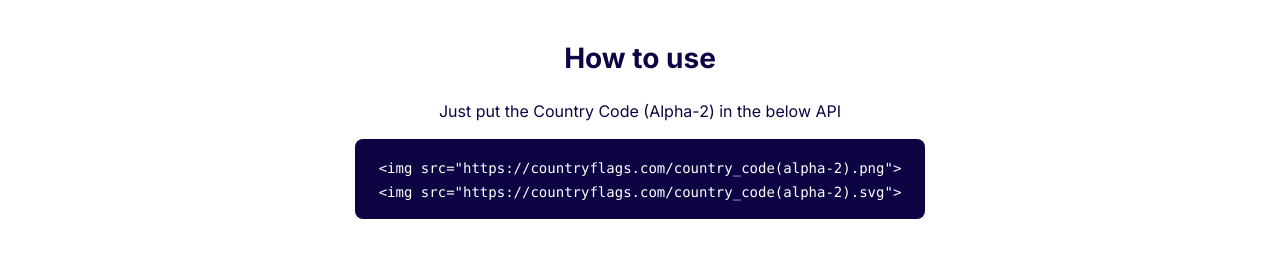
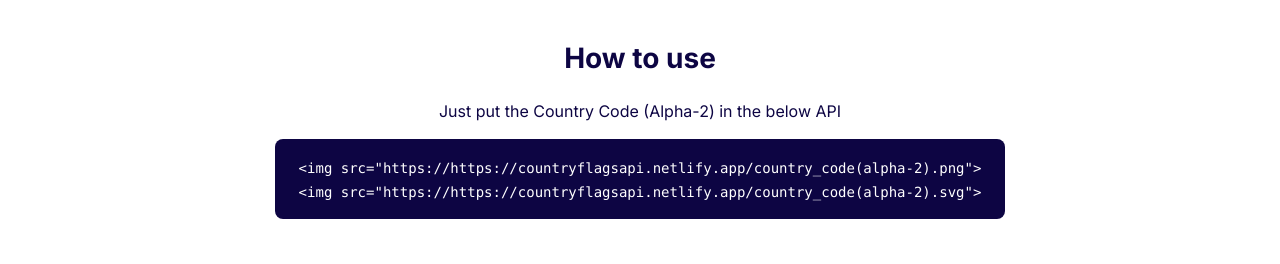
Before and after one commit to aquibj0/country-flags, a plain HTML site: page index.html in a window 1280 px wide. Shown: the part 517-781 px from the top of the page. Drawn offline with nearby package versions, Linux system fonts and the light colour scheme.

Commit message:
API route updated

```diff
--- a/index.html
+++ b/index.html
@@ -85,8 +85,8 @@
             <p>Just put the Country Code (Alpha-2) in the below API</p>
                 <div class="py-3 px-4 mx-auto" style="background: rgba(13, 5, 67, 1)!important;width: fit-content;border-radius: .5rem;">
                     <code>
-                        <span style="color: #fff">&lt;</span><span style="color: #fff">img</span> <span style="color: #fff">src</span><span style="color: #fff">=</span><span style="color: #fff">"https://countryflags.com/country_code(alpha-2).png"</span><span style="color: #fff">&gt;</span><br>
-                        <span style="color: #fff">&lt;</span><span style="color: #fff">img</span> <span style="color: #fff">src</span><span style="color: #fff">=</span><span style="color: #fff">"https://countryflags.com/country_code(alpha-2).svg"</span><span style="color: #fff">&gt;</span><br>
+                        <span style="color: #fff">&lt;</span><span style="color: #fff">img</span> <span style="color: #fff">src</span><span style="color: #fff">=</span><span style="color: #fff">"https://https://countryflagsapi.netlify.app/country_code(alpha-2).png"</span><span style="color: #fff">&gt;</span><br>
+                        <span style="color: #fff">&lt;</span><span style="color: #fff">img</span> <span style="color: #fff">src</span><span style="color: #fff">=</span><span style="color: #fff">"https://https://countryflagsapi.netlify.app/country_code(alpha-2).svg"</span><span style="color: #fff">&gt;</span><br>
                     </code>
                 </div>
             </div>
```
